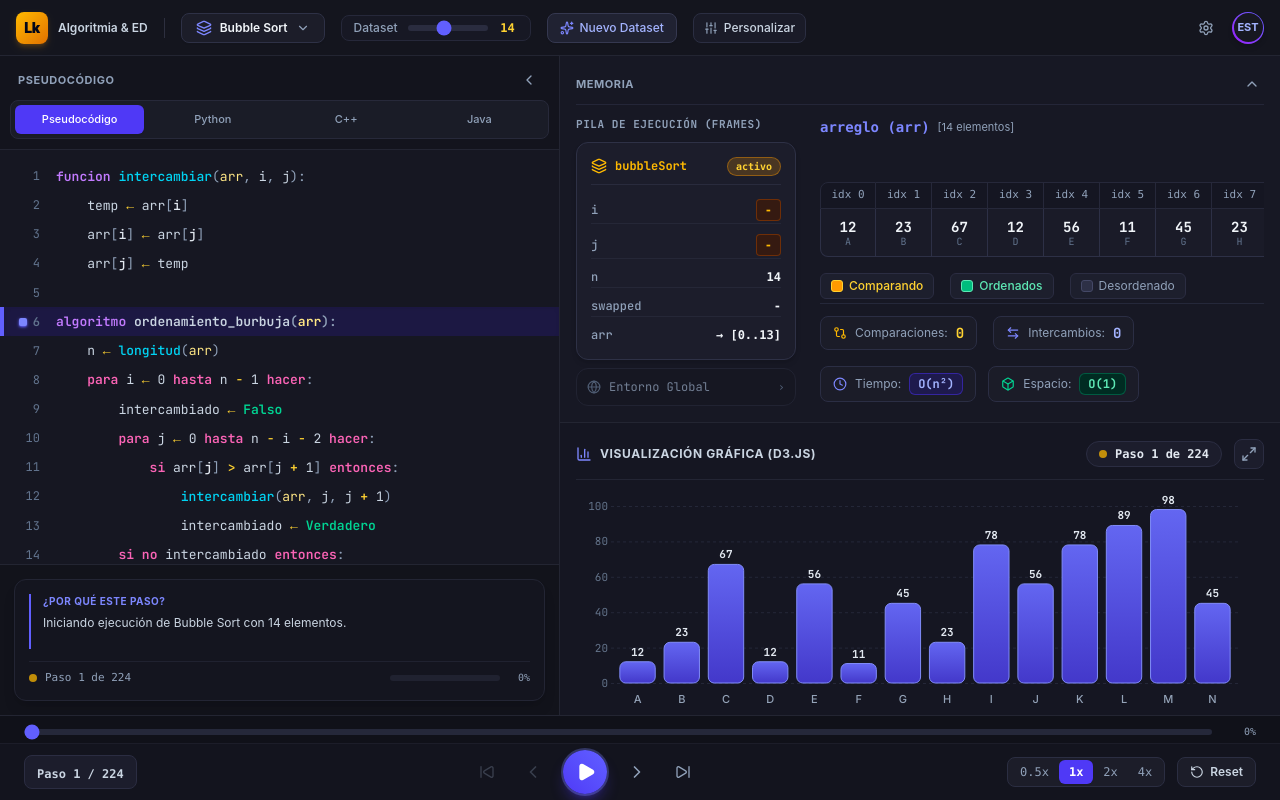
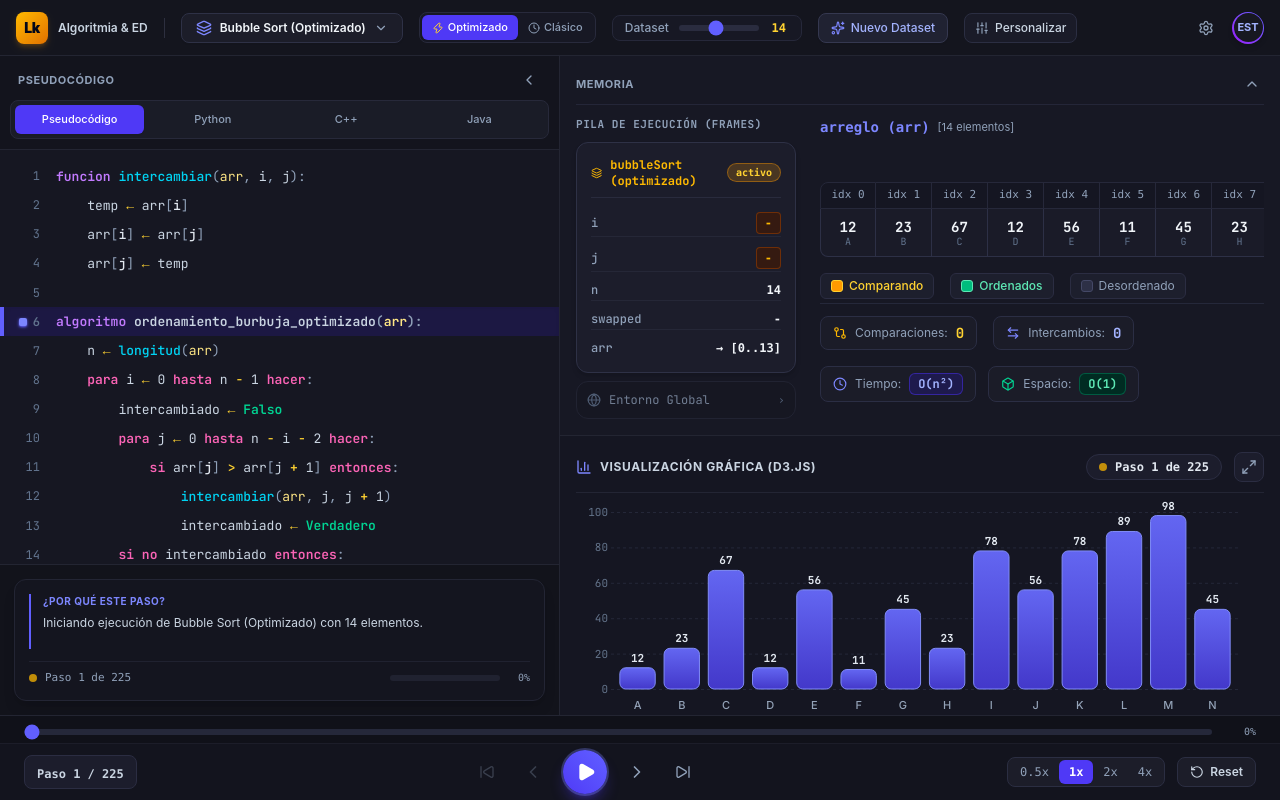
Before and after one commit to 1Keyarga/algoritmia-visualizer, a React (Vite) app: page / in a window 1280 px wide. Built offline with nearby package versions, Linux system fonts and the light colour scheme.

Commit message:
V6.0
Mejorar algoritmo

```diff
--- a/src/App.tsx
+++ b/src/App.tsx
@@ -26,12 +26,14 @@ export function App() {
     12, 23, 67, 12, 56, 11, 45, 23, 78, 56, 78, 89, 98, 45
   ]);
 
+  const isOptimized = selectedAlgorithm.id === 'bubble-sort';
+
   const steps = useMemo(() => {
-    if (selectedAlgorithm.id === 'bubble-sort') {
-      return generateBubbleSortTrace(dataset);
+    if (selectedAlgorithm.id.startsWith('bubble-sort')) {
+      return generateBubbleSortTrace(dataset, isOptimized);
     }
-    return generateBubbleSortTrace(dataset);
-  }, [dataset, selectedAlgorithm]);
+    return generateBubbleSortTrace(dataset, isOptimized);
+  }, [dataset, selectedAlgorithm, isOptimized]);
 
   const playback = usePlayback(steps);
 
--- a/src/components/layout/Navbar.tsx
+++ b/src/components/layout/Navbar.tsx
@@ -1,7 +1,7 @@
 import React, { useState } from 'react';
 import { ALGORITHMS_CATALOG } from '../../core/algorithms/registry';
 import type { AlgorithmMetadata } from '../../types/algorithm';
-import { ChevronDown, Sparkles, Settings, Sliders, Layers } from 'lucide-react';
+import { ChevronDown, Sparkles, Settings, Sliders, Layers, Zap, Clock } from 'lucide-react';
 import { DatasetModal } from './DatasetModal';
 
 interface NavbarProps {
@@ -31,6 +31,17 @@ export const Navbar: React.FC<NavbarProps> = ({
     { key: 'searching', label: 'Algoritmos de Búsqueda' },
     { key: 'divide_and_conquer', label: 'Divide y Vencerás' },
   ];
+
+  const isBubbleSort = selectedAlgorithm.id.startsWith('bubble-sort');
+  const isOptimizedBubble = selectedAlgorithm.id === 'bubble-sort';
+
+  const handleToggleBubbleVariant = (targetOptimized: boolean) => {
+    const targetId = targetOptimized ? 'bubble-sort' : 'bubble-sort-classic';
+    const targetAlgo = ALGORITHMS_CATALOG.find(a => a.id === targetId);
+    if (targetAlgo) {
+      onSelectAlgorithm(targetAlgo);
+    }
+  };
 
   return (
     <>
@@ -90,9 +101,9 @@ export const Navbar: React.FC<NavbarProps> = ({
                               }`}
                             >
                               <span>{algo.name}</span>
-                              {algo.id === 'bubble-sort' && (
+                              {algo.id.startsWith('bubble-sort') && (
                                 <span className="text-[10px] bg-emerald-950/80 text-emerald-400 border border-emerald-800/60 px-1.5 py-0.5 rounded font-mono">
-                                  Activo
+                                  {algo.id === 'bubble-sort' ? 'O(n)' : 'O(n²)'}
                                 </span>
                               )}
                             </button>
@@ -105,6 +116,37 @@ export const Navbar: React.FC<NavbarProps> = ({
               </>
             )}
           </div>
+
+          {/* Quick Variant Toggle for Bubble Sort */}
+          {isBubbleSort && (
+            <div className="flex items-center bg-[#171824] border border-[#282a3c] p-0.5 rounded-lg">
+              <button
+                onClick={() => handleToggleBubbleVariant(true)}
+                className={`flex items-center gap-1 px-2.5 py-1 text-[11px] font-medium rounded-md transition-all cursor-pointer ${
+                  isOptimizedBubble
+                    ? 'bg-indigo-600 text-white font-bold shadow-xs'
+                    : 'text-slate-400 hover:text-slate-200'
+                }`}
+                title="Versión con bandera booleana (Mejor caso O(n))"
+              >
+                <Zap className="w-3 h-3 text-amber-300" />
+                <span>Optimizado</span>
+              </button>
+
+              <button
+                onClick={() => handleToggleBubbleVariant(false)}
+                className={`flex items-center gap-1 px-2.5 py-1 text-[11px] font-medium rounded-md transition-all cursor-pointer ${
+                  !isOptimizedBubble
+                    ? 'bg-indigo-600 text-white font-bold shadow-xs'
+                    : 'text-slate-400 hover:text-slate-200'
+                }`}
+                title="Versión original completa (Mejor caso O(n²))"
+              >
+                <Clock className="w-3 h-3 text-slate-400" />
+                <span>Clásico</span>
+              </button>
+            </div>
+          )}
 
           {/* Dataset size slider */}
           <div className="flex items-center gap-2.5 bg-[#171824] border border-[#26283a] px-3 py-1 rounded-lg">
@@ -143,7 +185,7 @@ export const Navbar: React.FC<NavbarProps> = ({
           </button>
         </div>
 
-        {/* Right: Settings & Student Avatar (Clean like Figma) */}
+        {/* Right: Settings & Student Avatar */}
         <div className="flex items-center gap-3">
           <button
             onClick={() => setIsModalOpen(true)}
--- a/src/core/algorithms/bubbleSort.ts
+++ b/src/core/algorithms/bubbleSort.ts
@@ -1,12 +1,14 @@
 import type { Step, ArrayElement, MemoryFrame, StepLineHighlight } from '../../types/trace';
 import type { AlgorithmMetadata, SupportedLanguage } from '../../types/algorithm';
 
-export const BUBBLE_SORT_METADATA: AlgorithmMetadata = {
+export type BubbleSortVariant = 'optimized' | 'classic';
+
+export const BUBBLE_SORT_OPTIMIZED_METADATA: AlgorithmMetadata = {
   id: 'bubble-sort',
-  name: 'Bubble Sort',
+  name: 'Bubble Sort (Optimizado)',
   family: 'sorting',
   categoryName: 'Algoritmos de Ordenamiento',
-  description: 'Compara elementos adyacentes y los intercambia si están en el orden incorrecto. En cada pasada, el elemento más grande "burbujea" hasta su posición final.',
+  description: 'Compara elementos adyacentes y los intercambia si están desordenados. Usa una bandera booleana para detenerse anticipadamente en O(n) si el arreglo ya está ordenado.',
   defaultDataset: [12, 23, 67, 12, 56, 11, 45, 23, 78, 56, 78, 89, 98, 45],
   complexity: {
     time: 'O(n²)',
@@ -22,7 +24,7 @@ export const BUBBLE_SORT_METADATA: AlgorithmMetadata = {
       { lineNumber: 3, code: '    arr[i] ← arr[j]', indent: 1 },
       { lineNumber: 4, code: '    arr[j] ← temp', indent: 1 },
       { lineNumber: 5, code: '', indent: 0 },
-      { lineNumber: 6, code: 'algoritmo ordenamiento_burbuja(arr):', indent: 0 },
+      { lineNumber: 6, code: 'algoritmo ordenamiento_burbuja_optimizado(arr):', indent: 0 },
       { lineNumber: 7, code: '    n ← longitud(arr)', indent: 1 },
       { lineNumber: 8, code: '    para i ← 0 hasta n - 1 hacer:', indent: 1 },
       { lineNumber: 9, code: '        intercambiado ← Falso', indent: 2 },
@@ -91,9 +93,85 @@ export const BUBBLE_SORT_METADATA: AlgorithmMetadata = {
   },
 };
 
+export const BUBBLE_SORT_CLASSIC_METADATA: AlgorithmMetadata = {
+  id: 'bubble-sort-classic',
+  name: 'Bubble Sort (Clásico)',
+  family: 'sorting',
+  categoryName: 'Algoritmos de Ordenamiento',
+  description: 'Versión original sin bandera booleana. Ejecuta siempre todos los bucles anidados completos, realizando exactamente n(n-1)/2 comparaciones.',
+  defaultDataset: [12, 23, 67, 12, 56, 11, 45, 23, 78, 56, 78, 89, 98, 45],
+  complexity: {
+    time: 'O(n²)',
+    space: 'O(1)',
+    bestCase: 'O(n²)',
+    worstCase: 'O(n²)',
+    averageCase: 'O(n²)',
+  },
+  codeByLanguage: {
+    pseudocode: [
+      { lineNumber: 1, code: 'funcion intercambiar(arr, i, j):', indent: 0 },
+      { lineNumber: 2, code: '    temp ← arr[i]', indent: 1 },
+      { lineNumber: 3, code: '    arr[i] ← arr[j]', indent: 1 },
+      { lineNumber: 4, code: '    arr[j] ← temp', indent: 1 },
+      { lineNumber: 5, code: '', indent: 0 },
+      { lineNumber: 6, code: 'algoritmo ordenamiento_burbuja_clasico(arr):', indent: 0 },
+      { lineNumber: 7, code: '    n ← longitud(arr)', indent: 1 },
+      { lineNumber: 8, code: '    para i ← 0 hasta n - 1 hacer:', indent: 1 },
+      { lineNumber: 9, code: '        para j ← 0 hasta n - i - 2 hacer:', indent: 2 },
+      { lineNumber: 10, code: '            si arr[j] > arr[j + 1] entonces:', indent: 3 },
+      { lineNumber: 11, code: '                intercambiar(arr, j, j + 1)', indent: 4 },
+      { lineNumber: 12, code: '    retornar arr', indent: 1 },
+    ],
+    python: [
+      { lineNumber: 1, code: 'def swap(arr, i, j):', indent: 0 },
+      { lineNumber: 2, code: '    arr[i], arr[j] = arr[j], arr[i]', indent: 1 },
+      { lineNumber: 3, code: '', indent: 0 },
+      { lineNumber: 4, code: 'def bubble_sort_classic(arr):', indent: 0 },
+      { lineNumber: 5, code: '    n = len(arr)', indent: 1 },
+      { lineNumber: 6, code: '    for i in range(n):', indent: 1 },
+      { lineNumber: 7, code: '        for j in range(n - i - 1):', indent: 2 },
+      { lineNumber: 8, code: '            if arr[j] > arr[j + 1]:', indent: 3 },
+      { lineNumber: 9, code: '                swap(arr, j, j + 1)', indent: 4 },
+      { lineNumber: 10, code: '    return arr', indent: 1 },
+    ],
+    cpp: [
+      { lineNumber: 1, code: 'void swap(int& a, int& b) {', indent: 0 },
+      { lineNumber: 2, code: '    int temp = a; a = b; b = temp;', indent: 1 },
+      { lineNumber: 3, code: '}', indent: 0 },
+      { lineNumber: 4, code: '', indent: 0 },
+      { lineNumber: 5, code: 'void bubbleSortClassic(vector<int>& arr) {', indent: 0 },
+      { lineNumber: 6, code: '    int n = arr.size();', indent: 1 },
+      { lineNumber: 7, code: '    for (int i = 0; i < n; i++) {', indent: 1 },
+      { lineNumber: 8, code: '        for (int j = 0; j < n - i - 1; j++) {', indent: 2 },
+      { lineNumber: 9, code: '            if (arr[j] > arr[j + 1]) {', indent: 3 },
+      { lineNumber: 10, code: '                swap(arr[j], arr[j + 1]);', indent: 4 },
+      { lineNumber: 11, code: '            }', indent: 3 },
+      { lineNumber: 12, code: '        }', indent: 2 },
+      { lineNumber: 13, code: '    }', indent: 1 },
+      { lineNumber: 14, code: '}', indent: 0 },
+    ],
+    java: [
+      { lineNumber: 1, code: 'static void swap(int[] arr, int i, int j) {', indent: 0 },
+      { lineNumber: 2, code: '    int temp = arr[i]; arr[i] = arr[j]; arr[j] = temp;', indent: 1 },
+      { lineNumber: 3, code: '}', indent: 0 },
+      { lineNumber: 4, code: '', indent: 0 },
+      { lineNumber: 5, code: 'public static void bubbleSortClassic(int[] arr) {', indent: 0 },
+      { lineNumber: 6, code: '    int n = arr.length;', indent: 1 },
+      { lineNumber: 7, code: '    for (int i = 0; i < n; i++) {', indent: 1 },
+      { lineNumber: 8, code: '        for (int j = 0; j < n - i - 1; j++) {', indent: 2 },
+      { lineNumber: 9, code: '            if (arr[j] > arr[j + 1]) {', indent: 3 },
+      { lineNumber: 10, code: '                swap(arr, j, j + 1);', indent: 4 },
+      { lineNumber: 11, code: '            }', indent: 3 },
+      { lineNumber: 12, code: '        }', indent: 2 },
+      { lineNumber: 13, code: '    }', indent: 1 },
+      { lineNumber: 14, code: '}', indent: 0 },
+    ],
+  },
+};
+
 const LETTERS = 'ABCDEFGHIJKLMNOPQRSTUVWXYZ';
 
-export function generateBubbleSortTrace(initialData: number[]): Step[] {
+export function generateBubbleSortTrace(initialData: number[], isOptimized: boolean = true): Step[] {
   const steps: Step[] = [];
   const n = initialData.length;
 
@@ -109,18 +187,24 @@ export function generateBubbleSortTrace(initialData: number[]): Step[] {
   let swapsCount = 0;
   let operationsCount = 0;
 
-  const createFrames = (iVal?: number, jVal?: number, swappedVal?: boolean): MemoryFrame[] => [
-    {
-      id: 'frame-bubble',
-      name: 'bubbleSort',
-      isActive: true,
-      variables: {
+  const createFrames = (iVal?: number, jVal?: number, swappedVal?: boolean): MemoryFrame[] => {
+    const vars: Record<string, string | number | boolean | null | undefined> = {
       i: iVal !== undefined ? iVal : null,
       j: jVal !== undefined ? jVal : null,
       n: n,
-        swapped: swappedVal !== undefined ? (swappedVal ? 'Verdadero' : 'Falso') : null,
-        arr: '→ [0..' + (n - 1) + ']',
-      },
+    };
+
+    if (isOptimized) {
+      vars.swapped = swappedVal !== undefined ? (swappedVal ? 'Verdadero' : 'Falso') : null;
+    }
+    vars.arr = '→ [0..' + (n - 1) + ']';
+
+    return [
+      {
+        id: 'frame-bubble',
+        name: isOptimized ? 'bubbleSort (optimizado)' : 'bubbleSort (clásico)',
+        isActive: true,
+        variables: vars,
       },
       {
         id: 'frame-global',
@@ -129,6 +213,7 @@ export function generateBubbleSortTrace(initialData: number[]): Step[] {
         variables: {},
       },
     ];
+  };
 
   const cloneArray = (arr: ArrayElement[]): ArrayElement[] =>
     arr.map(item => ({ ...item }));
@@ -161,6 +246,7 @@ export function generateBubbleSortTrace(initialData: number[]): Step[] {
       complexity: {
         timeComplexity: 'O(n²)',
         spaceComplexity: 'O(1)',
+        bestCase: isOptimized ? 'O(n)' : 'O(n²)',
       },
       activeIndices: {
         i: iVal,
@@ -174,7 +260,7 @@ export function generateBubbleSortTrace(initialData: number[]): Step[] {
   pushStep(
     { pseudocode: 6, python: 4, cpp: 5, java: 5 },
     [{ lineNumber: 6, type: 'active', lineByLanguage: { pseudocode: 6, python: 4, cpp: 5, java: 5 } }],
-    `Iniciando ejecución de Bubble Sort con ${n} elementos.`,
+    `Iniciando ejecución de Bubble Sort (${isOptimized ? 'Optimizado' : 'Clásico'}) con ${n} elementos.`,
     'init'
   );
 
@@ -187,18 +273,22 @@ export function generateBubbleSortTrace(initialData: number[]): Step[] {
   );
 
   const sortedIndices = new Set<number>();
+  let lastI = 0;
 
   for (let i = 0; i < n; i++) {
+    lastI = i;
+
     // Bucle exterior
     pushStep(
       { pseudocode: 8, python: 6, cpp: 7, java: 7 },
       [{ lineNumber: 8, type: 'active', lineByLanguage: { pseudocode: 8, python: 6, cpp: 7, java: 7 } }],
-      `Iniciando pasada exterior i = ${i}. En esta pasada se colocará el elemento mayor en su posición final.`,
+      `Iniciando pasada exterior i = ${i}.`,
       'iterate_outer',
       i
     );
 
     let swapped = false;
+    if (isOptimized) {
       // swapped = false
       pushStep(
         { pseudocode: 9, python: 7, cpp: 8, java: 8 },
@@ -209,6 +299,7 @@ export function generateBubbleSortTrace(initialData: number[]): Step[] {
         undefined,
         false
       );
+    }
 
     const limit = n - i - 1;
 
@@ -220,10 +311,14 @@ export function generateBubbleSortTrace(initialData: number[]): Step[] {
       });
 
       // for j in range
+      const jLine = isOptimized
+        ? { pseudocode: 10, python: 8, cpp: 9, java: 9 }
+        : { pseudocode: 9, python: 7, cpp: 8, java: 8 };
+
       pushStep(
-        { pseudocode: 10, python: 8, cpp: 9, java: 9 },
-        [{ lineNumber: 10, type: 'active', lineByLanguage: { pseudocode: 10, python: 8, cpp: 9, java: 9 } }],
-        `Bucle interno: evaluando posición j = ${j} frente a j + 1 = ${j + 1}.`,
+        jLine,
+        [{ lineNumber: jLine.pseudocode, type: 'active', lineByLanguage: jLine }],
+        `Evaluando adyacentes: posición j = ${j} frente a j + 1 = ${j + 1}.`,
         'iterate_inner',
         i,
         j,
@@ -237,11 +332,18 @@ export function generateBubbleSortTrace(initialData: number[]): Step[] {
 
       if (needsSwap) {
         // if condition
+        const ifLine = isOptimized
+          ? { pseudocode: 11, python: 9, cpp: 10, java: 10 }
+          : { pseudocode: 10, python: 8, cpp: 9, java: 9 };
+        const swapLine = isOptimized
+          ? { pseudocode: 12, python: 10, cpp: 11, java: 11 }
+          : { pseudocode: 11, python: 9, cpp: 10, java: 10 };
+
         pushStep(
-          { pseudocode: 11, python: 9, cpp: 10, java: 10 },
+          ifLine,
           [
-            { lineNumber: 11, type: 'active', lineByLanguage: { pseudocode: 11, python: 9, cpp: 10, java: 10 } },
-            { lineNumber: 12, type: 'next', badgeText: 'siguiente', lineByLanguage: { pseudocode: 12, python: 10, cpp: 11, java: 11 } },
+            { lineNumber: ifLine.pseudocode, type: 'active', lineByLanguage: ifLine },
+            { lineNumber: swapLine.pseudocode, type: 'next', badgeText: 'siguiente', lineByLanguage: swapLine },
           ],
           `Comparando arr[${j}] (${valJ}) > arr[${j + 1}] (${valJ1}): Condición VERDADERA. Se requiere intercambio.`,
           'compare',
@@ -258,27 +360,29 @@ export function generateBubbleSortTrace(initialData: number[]): Step[] {
         currentArray[j].state = 'swapped';
         currentArray[j + 1].state = 'swapped';
 
+        const flagLine = isOptimized ? { pseudocode: 13, python: 11, cpp: 12, java: 12 } : null;
+
         pushStep(
-          { pseudocode: 12, python: 10, cpp: 11, java: 11 },
+          swapLine,
           [
-            { lineNumber: 11, type: 'evaluating', lineByLanguage: { pseudocode: 11, python: 9, cpp: 10, java: 10 } },
-            { lineNumber: 12, type: 'executed', badgeText: 'ejecutado', lineByLanguage: { pseudocode: 12, python: 10, cpp: 11, java: 11 } },
-            { lineNumber: 13, type: 'next', badgeText: 'siguiente', lineByLanguage: { pseudocode: 13, python: 11, cpp: 12, java: 12 } },
+            { lineNumber: ifLine.pseudocode, type: 'evaluating', lineByLanguage: ifLine },
+            { lineNumber: swapLine.pseudocode, type: 'executed', badgeText: 'ejecutado', lineByLanguage: swapLine },
+            ...(flagLine ? [{ lineNumber: flagLine.pseudocode, type: 'next' as const, badgeText: 'siguiente', lineByLanguage: flagLine }] : []),
           ],
-          `Intercambiando arr[${j}] y arr[${j + 1}]: ${valJ} se desplaza hacia la derecha.`,
+          `Intercambiando arr[${j}] y arr[${j + 1}]: ${valJ} pasa a la derecha.`,
           'swap',
           i,
           j,
           swapped
         );
 
-        // swapped = true
+        if (isOptimized && flagLine) {
           swapped = true;
           pushStep(
-          { pseudocode: 13, python: 11, cpp: 12, java: 12 },
+            flagLine,
             [
-            { lineNumber: 12, type: 'executed', badgeText: 'ejecutado', lineByLanguage: { pseudocode: 12, python: 10, cpp: 11, java: 11 } },
-            { lineNumber: 13, type: 'active', lineByLanguage: { pseudocode: 13, python: 11, cpp: 12, java: 12 } },
+              { lineNumber: swapLine.pseudocode, type: 'executed', badgeText: 'ejecutado', lineByLanguage: swapLine },
+              { lineNumber: flagLine.pseudocode, type: 'active', lineByLanguage: flagLine },
             ],
             `Marcando intercambiado = Verdadero.`,
             'assign',
@@ -286,11 +390,16 @@ export function generateBubbleSortTrace(initialData: number[]): Step[] {
             j,
             true
           );
+        }
       } else {
+        const ifLine = isOptimized
+          ? { pseudocode: 11, python: 9, cpp: 10, java: 10 }
+          : { pseudocode: 10, python: 8, cpp: 9, java: 9 };
+
         pushStep(
-          { pseudocode: 11, python: 9, cpp: 10, java: 10 },
-          [{ lineNumber: 11, type: 'active', lineByLanguage: { pseudocode: 11, python: 9, cpp: 10, java: 10 } }],
-          `Comparando arr[${j}] (${valJ}) > arr[${j + 1}] (${valJ1}): Condición FALSA (${valJ} <= ${valJ1}). No hay intercambio.`,
+          ifLine,
+          [{ lineNumber: ifLine.pseudocode, type: 'active', lineByLanguage: ifLine }],
+          `Comparando arr[${j}] (${valJ}) > arr[${j + 1}] (${valJ1}): Condición FALSA (${valJ} <= ${valJ1}). Sin cambios.`,
           'compare',
           i,
           j,
@@ -312,11 +421,12 @@ export function generateBubbleSortTrace(initialData: number[]): Step[] {
       nonColorIndicator: '✔',
     };
 
+    if (isOptimized) {
       // if not swapped
       pushStep(
         { pseudocode: 14, python: 12, cpp: 15, java: 15 },
         [{ lineNumber: 14, type: 'active', lineByLanguage: { pseudocode: 14, python: 12, cpp: 15, java: 15 } }],
-      `Fin de la pasada i = ${i}. El elemento en índice ${sortedIdx} (${currentArray[sortedIdx].value}) queda fijado como ORDENADO.`,
+        `Fin de la pasada i = ${i}. El elemento en índice ${sortedIdx} (${currentArray[sortedIdx].value}) queda fijado como ordenado.`,
         'check',
         i,
         undefined,
@@ -324,7 +434,17 @@ export function generateBubbleSortTrace(initialData: number[]): Step[] {
       );
 
       if (!swapped) {
-      for (let k = 0; k < n; k++) {
+        pushStep(
+          { pseudocode: 15, python: 13, cpp: 15, java: 15 },
+          [{ lineNumber: 15, type: 'active', lineByLanguage: { pseudocode: 15, python: 13, cpp: 15, java: 15 } }],
+          `Optimización por bandera: al no haber intercambios en esta pasada, los ${sortedIdx} elementos restantes ya se encuentran en orden.`,
+          'finish',
+          i,
+          undefined,
+          false
+        );
+
+        for (let k = sortedIdx - 1; k >= 0; k--) {
           sortedIndices.add(k);
           currentArray[k] = { ...currentArray[k], state: 'sorted', nonColorIndicator: '✔' };
         }
@@ -332,13 +452,14 @@ export function generateBubbleSortTrace(initialData: number[]): Step[] {
         pushStep(
           { pseudocode: 15, python: 13, cpp: 15, java: 15 },
           [{ lineNumber: 15, type: 'active', lineByLanguage: { pseudocode: 15, python: 13, cpp: 15, java: 15 } }],
-        `Optimización: No se realizaron intercambios. El arreglo completo ya está ordenado.`,
+          `Confirmando orden final: todos los elementos del arreglo han sido verificados y marcados como ordenados.`,
           'finish',
           i,
           undefined,
           false
         );
         break;
+      }
     }
   }
 
@@ -348,12 +469,16 @@ export function generateBubbleSortTrace(initialData: number[]): Step[] {
     nonColorIndicator: '✔',
   }));
 
+  const returnLine = isOptimized
+    ? { pseudocode: 16, python: 14, cpp: 16, java: 16 }
+    : { pseudocode: 12, python: 10, cpp: 13, java: 13 };
+
   pushStep(
-    { pseudocode: 16, python: 14, cpp: 16, java: 16 },
-    [{ lineNumber: 16, type: 'active', lineByLanguage: { pseudocode: 16, python: 14, cpp: 16, java: 16 } }],
-    `Algoritmo completado. Comparaciones: ${comparisonsCount}, Intercambios: ${swapsCount}.`,
+    returnLine,
+    [{ lineNumber: returnLine.pseudocode, type: 'active', lineByLanguage: returnLine }],
+    `Algoritmo completado. Total comparaciones: ${comparisonsCount}, Intercambios: ${swapsCount}.`,
     'finish',
-    n,
+    lastI,
     undefined,
     undefined
   );
--- a/src/core/algorithms/registry.ts
+++ b/src/core/algorithms/registry.ts
@@ -1,8 +1,9 @@
 import type { AlgorithmMetadata } from '../../types/algorithm';
-import { BUBBLE_SORT_METADATA } from './bubbleSort';
+import { BUBBLE_SORT_OPTIMIZED_METADATA, BUBBLE_SORT_CLASSIC_METADATA } from './bubbleSort';
 
 export const ALGORITHMS_CATALOG: AlgorithmMetadata[] = [
-  BUBBLE_SORT_METADATA,
+  BUBBLE_SORT_OPTIMIZED_METADATA,
+  BUBBLE_SORT_CLASSIC_METADATA,
   {
     id: 'insertion-sort',
     name: 'Insertion Sort',
```
Lines whose indentation alone changed are shown as unchanged.
